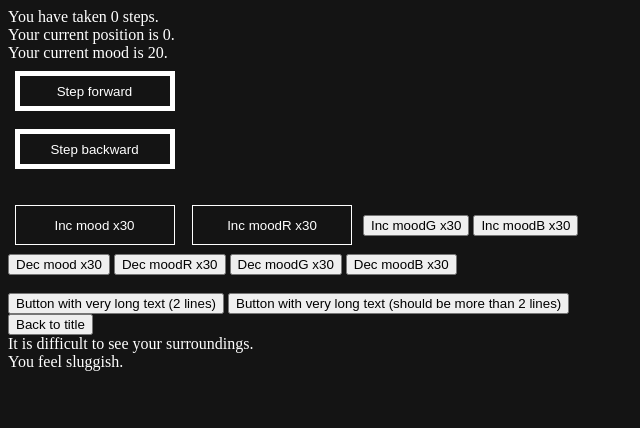
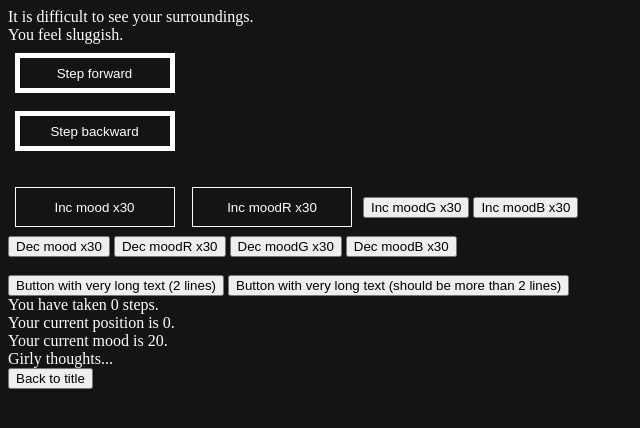
Before and after one commit to mmKALLL/WalkerJS, a website: page walker.html in a window 1280 px wide. Shown: the whole page, without its empty margins (0-640 px from the left). Drawn offline with Linux system fonts and the light colour scheme.

Commit message:
Tinkered layout, added divs for structure.

```diff
--- a/walker.html
+++ b/walker.html
@@ -5,24 +5,21 @@
 </head>
 <body>
     <div id="all-div" class="all-div gameplay-main-screen">
-        <div id="top-div-first" class="top-div gameplay-main-screen">
+        <div id="top-div-first" class="top-div">
+            <div id="messageBox" class="messagebox">
+                It is difficult to see your surroundings.<br>You feel sluggish.<br>
+            </div>
+        </div>
 
-        </div>
-        <div id="top-div-middle" class="top-div gameplay-main-screen">
 
-        </div>
-        <div id="top-div-last" class="top-div gameplay-main-screen">
-
-        </div>
-    </div>
-            <div id="statusArea"></div>
-            <button id="stepForwardButton" class="gameplay gameplay-main-screen button primary-action-button ready">
+        <div id="top-div-middle" class="top-div">
+            <button id="stepForwardButton" class="gameplay button primary-action-button ready">
                 Step forward</button><br>
-            <button id="stepBackwardButton" class="gameplay gameplay-main-screen button primary-action-button ready">
+            <button id="stepBackwardButton" class="gameplay button primary-action-button ready">
                 Step backward</button><br><br>
-            <button id="increaseMoodButton" class="gameplay gameplay-main-screen button primary-action-button active">
+            <button id="increaseMoodButton" class="gameplay button primary-action-button active">
                 Inc mood x30</button>
-            <button id="increaseMoodButtonR" class="gameplay gameplay-main-screen button primary-action-button inactive">
+            <button id="increaseMoodButtonR" class="gameplay button primary-action-button inactive">
                 Inc moodR x30</button>
             <button id="increaseMoodButtonG">Inc moodG x30</button>
             <button id="increaseMoodButtonB">Inc moodB x30</button><br>
@@ -34,10 +31,19 @@
 
             <button>Button with very long text (2 lines)</button>
             <button>Button with very long text (should be more than 2 lines)</button><br>
+        </div>
 
-            <button id="titleReturnButton">Back to title</button><br>
 
-            <div id="messageBox">It is difficult to see your surroundings.<br>You feel sluggish.<br></div>
+        <div id="top-div-last" class="top-div">
+            <div id="statusArea">This area will contain icons and stuff.</div>
+            <div id="girlMessageBox" class="messagebox girl-element">Girly thoughts...</div>
+            <div id="footerArea">
+                <button id="titleReturnButton">Back to title</button><br>
+                <!-- Include buttons for pausing, sound on/off, manual save game, return to title, etc etc -->
+            </div>
+        </div>
+    </div>
+
 
     <!-- Add scripts to be loaded here. -->
     <script src="script/walker.js" charset="utf-8"></script>
```
